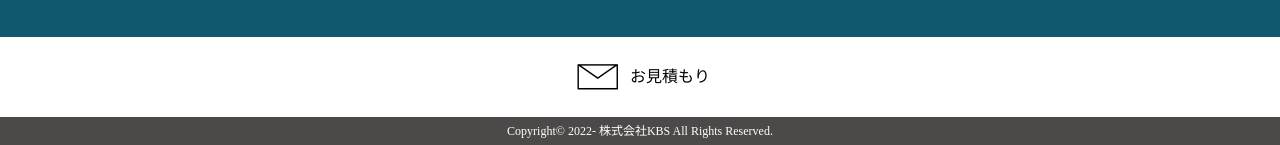
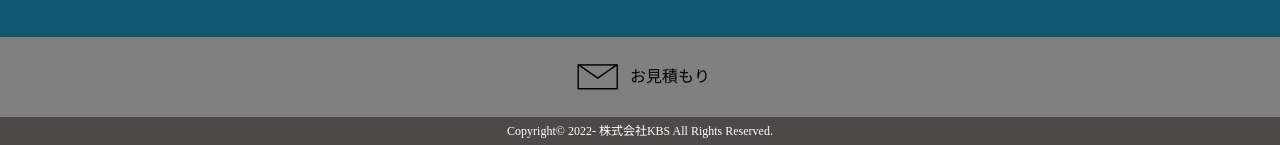
Before and after one commit to MKenta0717/kbs, a plain HTML site: page index.html in a window 1280 px wide. Shown: the part 7432-7577 px from the top of the page. Drawn offline with nearby package versions, Linux system fonts and the light colour scheme; a web font is replaced by a local one.

Commit message:
Add files via upload

```diff
--- a/css/main.css
+++ b/css/main.css
@@ -462,6 +462,7 @@ footer .company_footer li+li {
 
 footer .estimate {
  height: 80px;
+ position: relative;
 
 }
 /* お見積もり */
@@ -479,6 +480,7 @@ footer .estimate a {
   font-weight: 400;
   letter-spacing: 0em;
   background: rgba(255, 255, 255, 0.8);
+
 
 }
 
--- a/js/main.js
+++ b/js/main.js
@@ -4,15 +4,17 @@ $(window).scroll(function() {
   footHeight = $(".small").innerHeight();
   if ( scrollHeight - scrollPosition  <= footHeight ) {
     $(".fixed").css({
-      "position":"static"
-
+      "position":"absolute",
+      "bottom":"0px",
+      "background":"gray"
     });
 
     console.log(scrollPosition);
   } else {
     $(".fixed").css({
         "position":"fixed",
-        "bottom": "0px"
+        "bottom": "0px",
+       "background": "rgba(255, 255, 255, 0.8)"
     });
   }
 }
```
